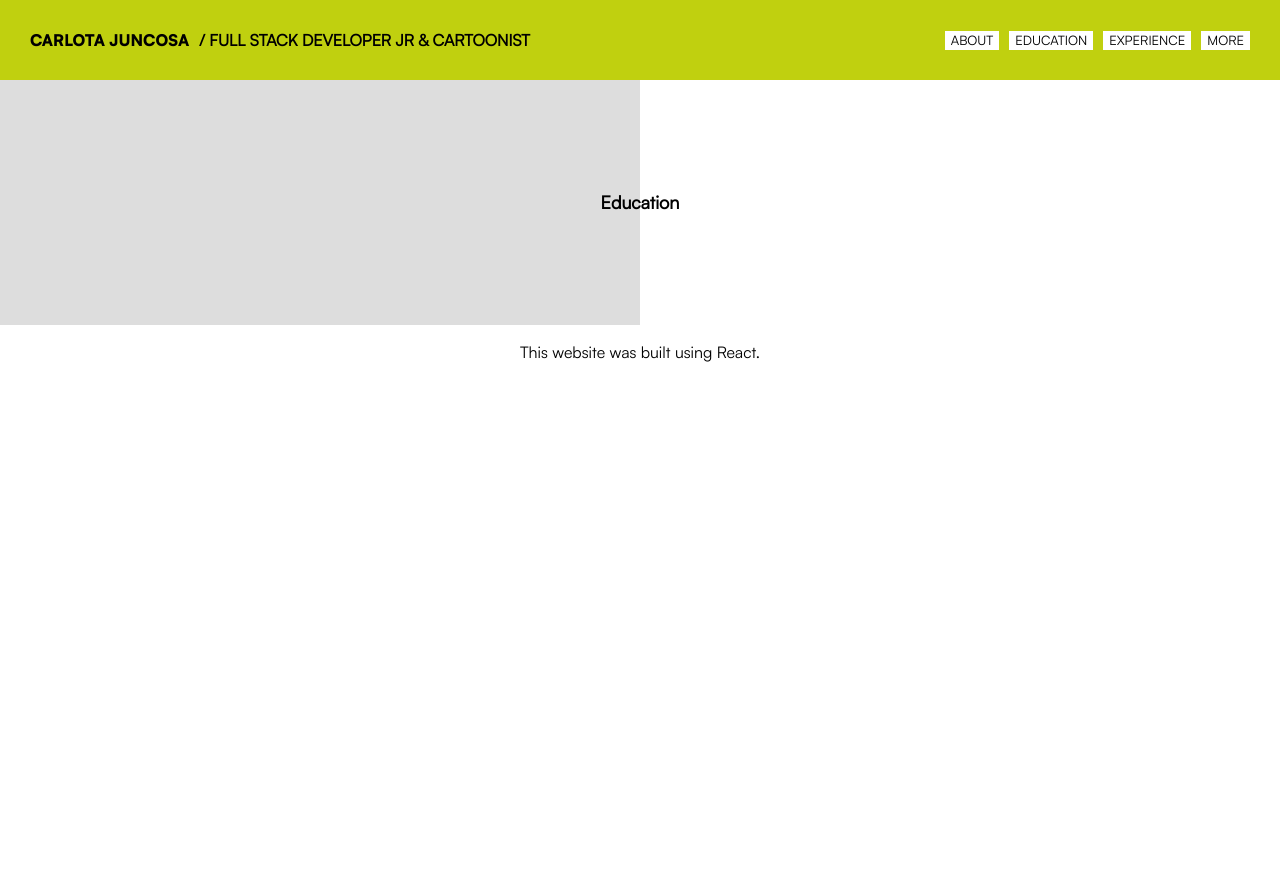
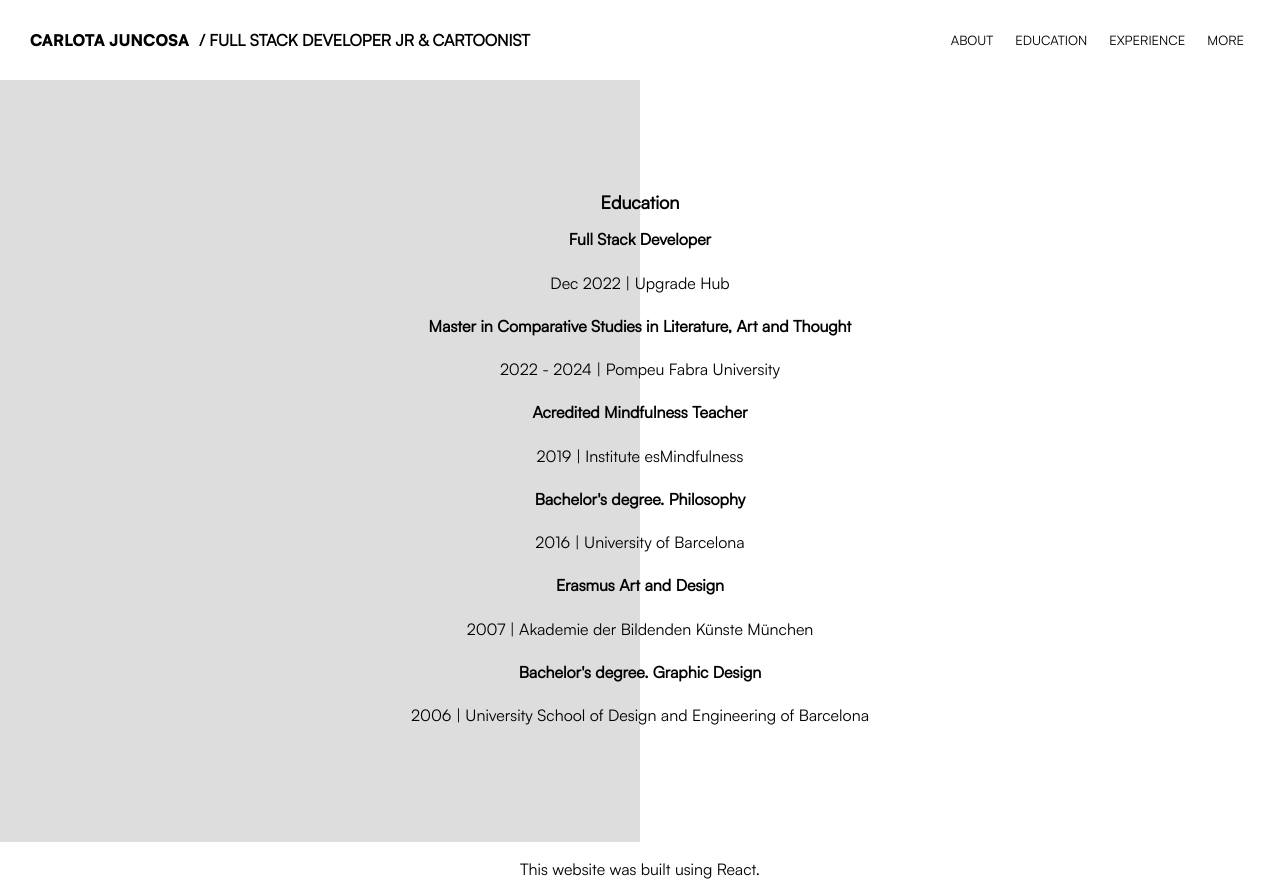
Before and after one commit to carlotajuncosa/my-cv, a React (Create React App) app in the folder my-cv/: page / in a window 1280 px wide. Both pictures are taken after a click on the button "EDUCATION". Before the commit the page ends 800 px from the top, so only its background shows below. Built offline with nearby package versions, Linux system fonts and the light colour scheme.

Commit message:
FEAT. Render education info. FIX classNAme instead of class in About.jsx icons and color in Navbar.scss 900 width responsive

```diff
--- a/my-cv/src/components/About.jsx
+++ b/my-cv/src/components/About.jsx
@@ -4,9 +4,6 @@ import "./About.scss";
 
 const About = () => {
   const { heroine } = useContext(MyContext);
-  /*   class Icons extends React.Component{}
-   */
-
   return (
     <div>
       <div className="cardAbout">
@@ -50,7 +47,7 @@ const About = () => {
                     width="16"
                     height="16"
                     fill="currentColor"
-                    class="linkedin--icon"
+                    className="linkedin--icon"
                     viewBox="0 0 16 16"
                   >
                     <path d="M0 1.146C0 .513.526 0 1.175 0h13.65C15.474 0 16 .513 16 1.146v13.708c0 .633-.526 1.146-1.175 1.146H1.175C.526 16 0 15.487 0 14.854V1.146zm4.943 12.248V6.169H2.542v7.225h2.401zm-1.2-8.212c.837 0 1.358-.554 1.358-1.248-.015-.709-.52-1.248-1.342-1.248-.822 0-1.359.54-1.359 1.248 0 .694.521 1.248 1.327 1.248h.016zm4.908 8.212V9.359c0-.216.016-.432.08-.586.173-.431.568-.878 1.232-.878.869 0 1.216.662 1.216 1.634v3.865h2.401V9.25c0-2.22-1.184-3.252-2.764-3.252-1.274 0-1.845.7-2.165 1.193v.025h-.016a5.54 5.54 0 0 1 .016-.025V6.169h-2.4c.03.678 0 7.225 0 7.225h2.4z" />
@@ -68,7 +65,7 @@ const About = () => {
                     width="16"
                     height="16"
                     fill="currentColor"
-                    class="mail--icon"
+                    className="mail--icon"
                     viewBox="0 0 16 16"
                   >
                     <path d="M0 4a2 2 0 0 1 2-2h12a2 2 0 0 1 2 2v8a2 2 0 0 1-2 2H2a2 2 0 0 1-2-2V4Zm2-1a1 1 0 0 0-1 1v.217l7 4.2 7-4.2V4a1 1 0 0 0-1-1H2Zm13 2.383-4.708 2.825L15 11.105V5.383Zm-.034 6.876-5.64-3.471L8 9.583l-1.326-.795-5.64 3.47A1 1 0 0 0 2 13h12a1 1 0 0 0 .966-.741ZM1 11.105l4.708-2.897L1 5.383v5.722Z" />
--- a/my-cv/src/components/Education.jsx
+++ b/my-cv/src/components/Education.jsx
@@ -1,20 +1,32 @@
 import React, {useContext} from "react";
 import { MyContext } from "../Shared/Context";
+import "./Education.scss"
 
-const Education = ({ education }) => {
+const Education = () => {
+  const { education } = useContext(MyContext);
+  //console.log('THIS IS EDUCATION IN EDUCATION JSX:', education);
   return (
     <div>
       <h3>Education</h3>
-      {/* {education.map((edu) => {
-        return (
+     {education.map((edu)=>{
+        return(
           <div key={JSON.stringify(edu)}>
             <h4>{edu.name}</h4>
             <p>{edu.date} | {edu.where}</p>
           </div>
-        );
-      })} */}
+        )
+      })}
     </div>
   );
 };
 
 export default Education;
+
+/* {{education.map((edu) => {
+  return (
+    <div key={JSON.stringify(edu)}>
+      <h4>{edu.name}</h4>
+      <p>{edu.date} | {edu.where}</p>
+    </div>
+  );
+})} */
--- a/my-cv/src/components/Header.scss
+++ b/my-cv/src/components/Header.scss
@@ -3,9 +3,9 @@
   align-items: center;
   height: 80px;
   justify-content: space-between;
-  background-color: rgb(192, 208, 15);
   position: fixed;
   width: 100%;
+  background-color: white;
 
   .nameTitle {
     display: flex;
```
